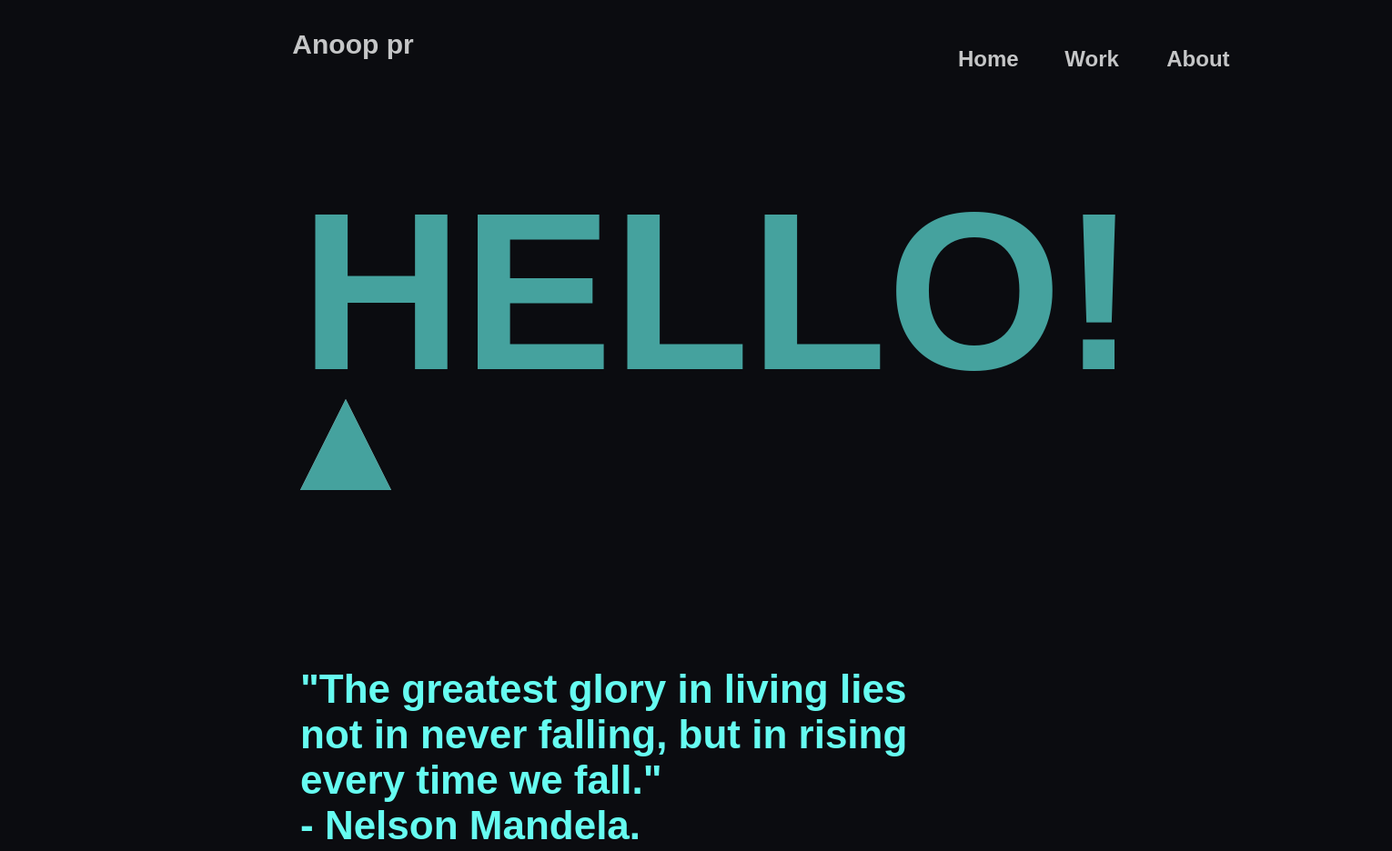
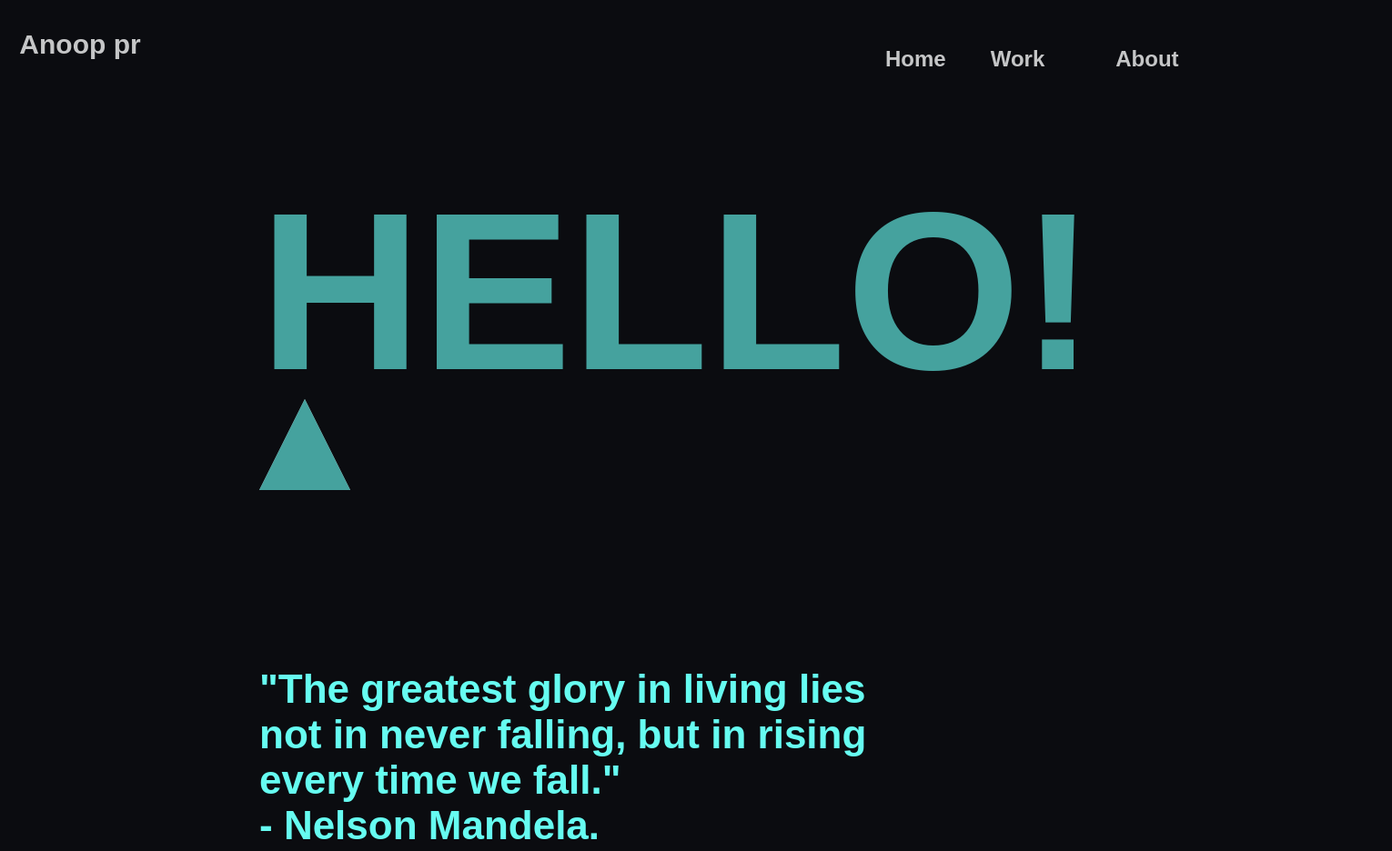
Before and after one commit to anoopPr/protofolio, a plain HTML site: page index.html in a window 1280 px wide. Shown: the top 936 px of the page at 91% size, 1530 px wide, since content can reach past the window. Drawn offline with Linux system fonts and the light colour scheme.

Commit message:
website created1

```diff
--- a/style.css
+++ b/style.css
@@ -23,7 +23,7 @@ a{
 .left{
     width: 50%;
     height: 72px;
-
+    margin-left: -300px;
     float: left;
 }
 .right{
@@ -32,6 +32,7 @@ a{
 
     float: left;
     display: flex;
+    margin-left: 220px;
 }
 @keyframes anim2
 {
@@ -82,7 +83,7 @@ a{
     height: 50px;
 
 
-    margin-left: 49px;
+    margin-left: 78px;
     margin-top: 31px;
 
     text-align: center;
@@ -107,7 +108,7 @@ a{
 
     font-size: 247px;
     font-weight: bold;
-    padding-left: 250px;
+    padding-left: 205px;
 padding-top: 100px;
 
 color: #45A29E;
```
